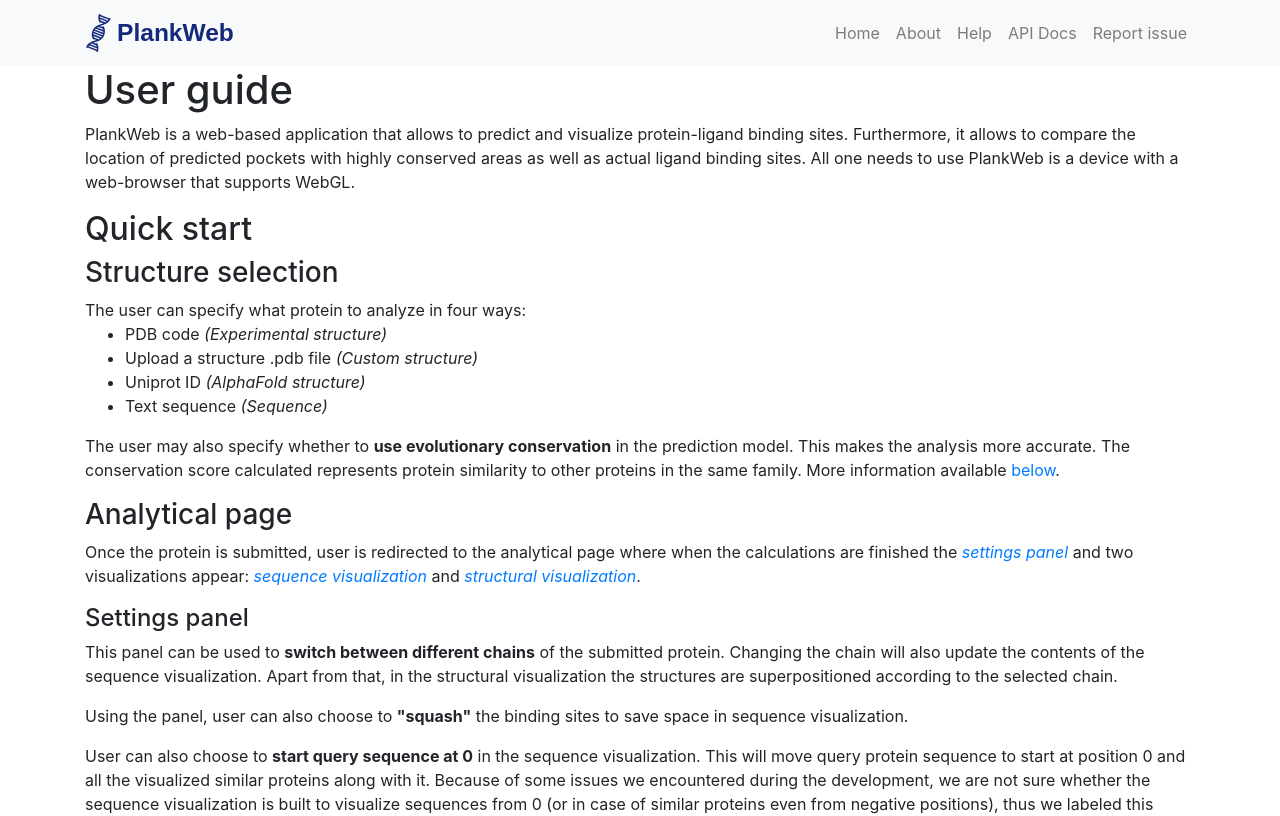
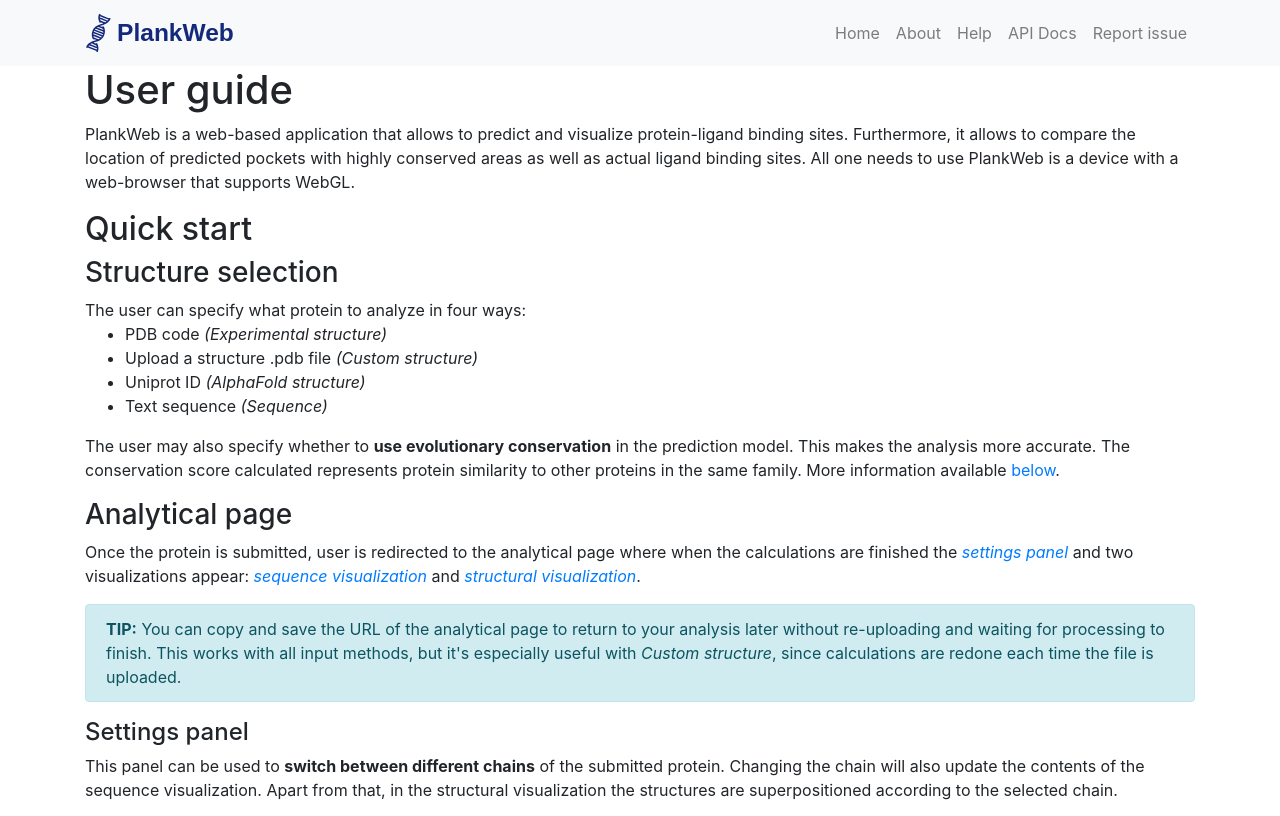
Before and after one commit to milantru/prankweb, a React (Vite) app in the folder src/frontend/: page /help in a window 1280 px wide. Shown: the top 816 px of the page. Built offline with nearby package versions, Linux system fonts and the light colour scheme.

Commit message:
Add TIP to Help page

```diff
--- a/src/frontend/src/pages/help/Help.tsx
+++ b/src/frontend/src/pages/help/Help.tsx
@@ -38,6 +38,12 @@ function Help() {
                     the <a href="#settings-panel"><em>settings panel</em></a> and two visualizations
                     appear: <a href="#sequence-visualization"><em>sequence visualization</em></a> and <a href="#structural-visualization"><em>structural visualization</em></a>.
                 </p>
+                <div className="alert alert-info" role="alert">
+                    <strong>TIP:</strong> You can copy and save the URL of the analytical page to return
+                    to your analysis later without re-uploading and waiting for processing to finish.
+                    This works with all input methods, but it's especially useful with <em>Custom structure</em>,
+                    since calculations are redone each time the file is uploaded.
+                </div>
             </section>
 
             <section id="settings-panel">
```
